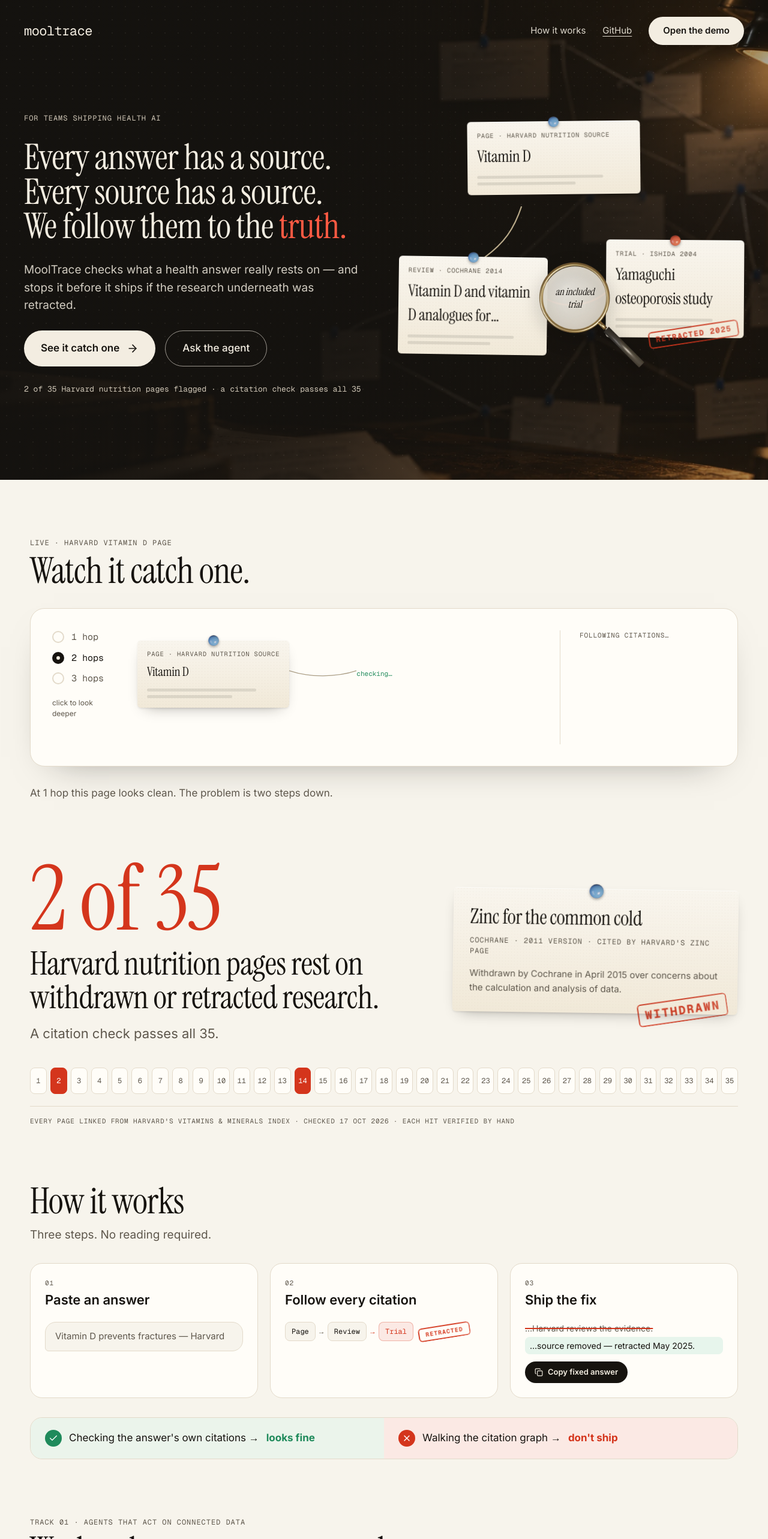
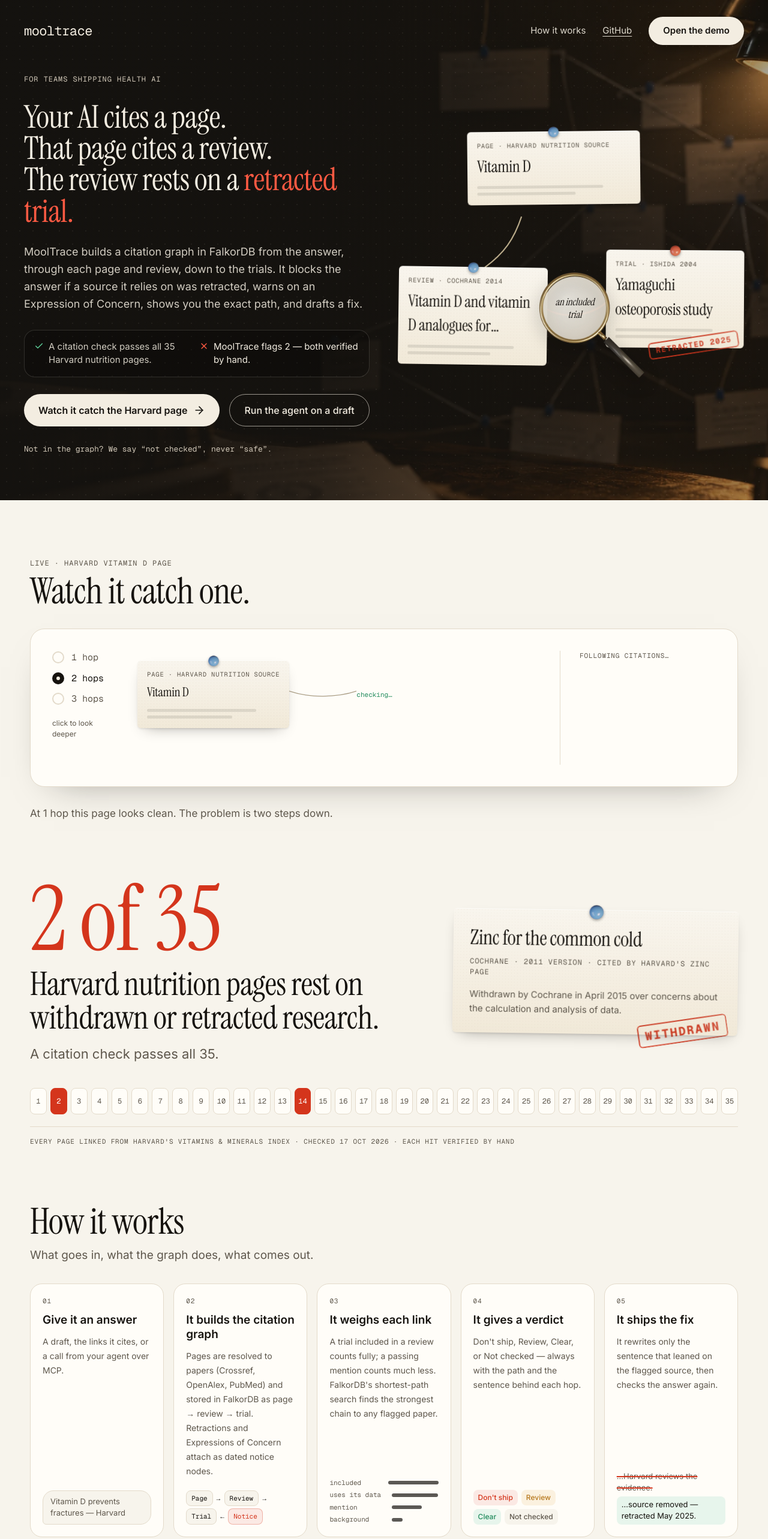
Before and after one commit to SidTheKid-dotcom/MoolTrace, a Next.js app in the folder web/: page / in a window 1280 px wide. Shown: the top 2566 px of the page at 60% size. Built offline with nearby package versions, Linux system fonts and the light colour scheme; no server answers.

Commit message:
Messaging: literal hero, citation-check contrast up front, buttons that say what they do, five-step how it works, 'Not checked' never 'safe'.

```diff
--- a/web/src/app/layout.tsx
+++ b/web/src/app/layout.tsx
@@ -25,9 +25,9 @@
 });
 
 export const metadata: Metadata = {
-  title: "MoolTrace — is your AI's answer resting on retracted research?",
+  title: "MoolTrace — don't ship health answers that rest on retracted research",
   description:
-    "MoolTrace follows every citation in a health answer — page → review → trial — and stops the answer if research underneath was retracted.",
+    "MoolTrace builds a citation graph in FalkorDB from a health answer down to the trials, blocks answers that rest on retracted research, and shows the exact path.",
 };
 
 export default function RootLayout({ children }: LayoutProps<"/">) {
--- a/web/src/components/app/app-shell.tsx
+++ b/web/src/components/app/app-shell.tsx
@@ -90,7 +90,6 @@
           <span>Not medical advice. An Expression of Concern is not a retraction. Clear is not a medical-accuracy check.</span>
           <a className="underline underline-offset-2" href={REPO_URL}>Code</a>
           <span title={MCP_URL} className="font-mono">MCP · /mcp</span>
-          <Link className="underline underline-offset-2" href="/classic">Classic view</Link>
         </footer>
       </div>
     </div>
--- a/web/src/components/app/check-tab.tsx
+++ b/web/src/components/app/check-tab.tsx
@@ -25,12 +25,12 @@
   block: { title: "Don't ship", icon: "✕", tile: "bg-rx-soft text-rx", text: "text-ink" },
   warn: { title: "Review before shipping", icon: "!", tile: "bg-amber-soft text-amber-x", text: "text-ink" },
   pass: { title: "Clear", icon: "✓", tile: "bg-clear-soft text-clear", text: "text-ink" },
-  empty: { title: "Not in the graph", icon: "?", tile: "bg-amber-soft text-amber-x", text: "text-ink" },
+  empty: { title: "Not checked", icon: "?", tile: "bg-amber-soft text-amber-x", text: "text-ink" },
 }
 
 function reasonLine(check: CheckResult, deciding: Reason | null, depth: number): string {
   const verdict = verdictOf(check)
-  if (verdict === "empty") return "No study is connected to this page. That is not proof it is safe."
+  if (verdict === "empty") return "Nothing in the graph connects this page to a study. That is not proof it is safe."
   if (verdict === "pass") return `No retraction or concern found within ${depth} hop${depth > 1 ? "s" : ""}.`
   const when = monthYear(deciding?.notice_date)
   const word = noticeWord(deciding?.notice_type)
--- a/web/src/components/landing.tsx
+++ b/web/src/components/landing.tsx
@@ -2,7 +2,7 @@
 
 /* eslint-disable @next/next/no-img-element */
 import Link from "next/link"
-import { ArrowRight, Check, Copy, X } from "lucide-react"
+import { ArrowRight, Check, X } from "lucide-react"
 import { useEffect, useRef, useState } from "react"
 import { IndexCard, Magnifier, Pin, Reveal, Stamp, Thread } from "@/components/board/board"
 import { EvidencePath } from "@/components/board/evidence-path"
@@ -64,26 +64,30 @@
         <div className="grid flex-1 items-center gap-12 py-12 lg:grid-cols-[1fr_1fr]">
           <div className="flex flex-col gap-7">
             <p className="font-label rise text-[12px] text-cream-2">For teams shipping health AI</p>
-            <h1 className="font-display rise text-[clamp(44px,4.6vw,80px)] leading-[0.98] lg:whitespace-nowrap" style={{ animationDelay: "80ms" }}>
-              Every answer has a source.
+            <h1 className="font-display rise text-[clamp(40px,4.1vw,70px)] leading-[1.0]" style={{ animationDelay: "80ms" }}>
+              Your AI cites a page.
               <br />
-              Every source has a source.
+              That page cites a review.
               <br />
-              We follow them to the <span className="text-[#ff5a43]">truth.</span>
+              The review rests on a <span className="text-[#ff5a43]">retracted trial.</span>
             </h1>
-            <p className="rise max-w-[560px] text-[19px] leading-[1.55] text-cream/85" style={{ animationDelay: "160ms" }}>
-              MoolTrace checks what a health answer really rests on — and stops it before it ships if the research underneath was retracted.
+            <p className="rise max-w-[600px] text-[18px] leading-[1.6] text-cream/85" style={{ animationDelay: "160ms" }}>
+              MoolTrace builds a citation graph in FalkorDB from the answer, through each page and review, down to the trials. It blocks the answer if a source it relies on was retracted, warns on an Expression of Concern, shows you the exact path, and drafts a fix.
             </p>
+            <div className="rise grid max-w-[600px] gap-2 rounded-2xl border border-cream/15 bg-black/25 p-4 text-[15px] sm:grid-cols-2" style={{ animationDelay: "200ms" }}>
+              <p className="flex items-start gap-2 text-cream/85"><Check className="mt-0.5 size-4 shrink-0 text-[#5fd39c]" /> A citation check passes all 35 Harvard nutrition pages.</p>
+              <p className="flex items-start gap-2 text-cream"><X className="mt-0.5 size-4 shrink-0 text-[#ff5a43]" /> MoolTrace flags 2 — both verified by hand.</p>
+            </div>
             <div className="rise flex flex-wrap gap-4" style={{ animationDelay: "240ms" }}>
-              <Link href="/app?preset=harvard-vitamin-d" className="inline-flex items-center gap-3 rounded-full bg-cream px-7 py-4 text-[17px] font-semibold text-ink transition hover:bg-white">
-                See it catch one <ArrowRight className="size-5" />
+              <Link href="/app?preset=harvard-vitamin-d" className="inline-flex items-center gap-2.5 rounded-full bg-cream px-6 py-3.5 text-[16px] font-semibold text-ink transition hover:bg-white">
+                Watch it catch the Harvard page <ArrowRight className="size-5" />
               </Link>
-              <Link href="/app?tab=agent" className="inline-flex items-center rounded-full border border-cream/60 px-7 py-4 text-[17px] font-medium text-cream transition hover:border-cream hover:bg-cream/5">
-                Ask the agent
+              <Link href="/app?tab=agent" className="inline-flex items-center rounded-full border border-cream/60 px-6 py-3.5 text-[16px] font-medium text-cream transition hover:border-cream hover:bg-cream/5">
+                Run the agent on a draft
               </Link>
             </div>
             <p className="rise font-mono text-[13px] text-cream-2" style={{ animationDelay: "320ms" }}>
-              2 of 35 Harvard nutrition pages flagged · a citation check passes all 35
+              Not in the graph? We say &ldquo;not checked&rdquo;, never &ldquo;safe&rdquo;.
             </p>
           </div>
           <HeroBoard />
@@ -268,39 +272,81 @@
 
 /* ---------- B5 · how it works ---------- */
 function HowItWorks() {
+  const steps = [
+    {
+      n: "01",
+      title: "Give it an answer",
+      body: "A draft, the links it cites, or a call from your agent over MCP.",
+      visual: <div className="rounded-2xl rounded-bl-sm border border-hair bg-paper px-3 py-2 text-[13px] text-ink-2">Vitamin D prevents fractures — Harvard</div>,
+    },
+    {
+      n: "02",
+      title: "It builds the citation graph",
+      body: "Pages are resolved to papers (Crossref, OpenAlex, PubMed) and stored in FalkorDB as page → review → trial. Retractions and Expressions of Concern attach as dated notice nodes.",
+      visual: (
+        <div className="flex flex-wrap items-center gap-1 font-mono text-[11px]">
+          <span className="rounded-md border border-hair bg-paper px-2 py-1">Page</span>→<span className="rounded-md border border-hair bg-paper px-2 py-1">Review</span>→
+          <span className="rounded-md border border-hair bg-paper px-2 py-1">Trial</span>←<span className="rounded-md border border-rx/30 bg-rx-soft px-2 py-1 text-rx">Notice</span>
+        </div>
+      ),
+    },
+    {
+      n: "03",
+      title: "It weighs each link",
+      body: "A trial included in a review counts fully; a passing mention counts much less. FalkorDB's shortest-path search finds the strongest chain to any flagged paper.",
+      visual: (
+        <div className="flex flex-col gap-1 font-mono text-[11px]">
+          {[["included", 100], ["uses its data", 85], ["mention", 55], ["background", 20]].map(([k, w]) => (
+            <div key={k} className="flex items-center gap-2">
+              <span className="w-24 text-ink-2">{k}</span>
+              <span className="h-1.5 rounded-full bg-ink/70" style={{ width: `${Number(w) * 0.9}px` }} />
+            </div>
+          ))}
+        </div>
+      ),
+    },
+    {
+      n: "04",
+      title: "It gives a verdict",
+      body: "Don't ship, Review, Clear, or Not checked — always with the path and the sentence behind each hop.",
+      visual: (
+        <div className="flex flex-wrap gap-1.5 text-[12px] font-medium">
+          <span className="rounded-md bg-rx-soft px-2 py-1 text-rx">Don&apos;t ship</span>
+          <span className="rounded-md bg-amber-soft px-2 py-1 text-amber-x">Review</span>
+          <span className="rounded-md bg-clear-soft px-2 py-1 text-clear">Clear</span>
+          <span className="rounded-md bg-paper px-2 py-1 text-ink-2">Not checked</span>
+        </div>
+      ),
+    },
+    {
+      n: "05",
+      title: "It ships the fix",
+      body: "It rewrites only the sentence that leaned on the flagged source, then checks the answer again.",
+      visual: (
+        <div className="text-[13px]">
+          <p className="text-ink-2 line-through decoration-rx decoration-2">…Harvard reviews the evidence.</p>
+          <p className="mt-1 rounded-md bg-clear-soft px-2 py-1">…source removed — retracted May 2025.</p>
+        </div>
+      ),
+    },
+  ]
   return (
     <section id="how" className="bg-paper px-6 pb-24 text-ink sm:px-10">
       <Reveal className="mx-auto flex max-w-[1180px] flex-col gap-8">
         <div>
           <h2 className="font-display text-[48px] leading-none sm:text-[60px]">How it works</h2>
-          <p className="mt-3 text-[19px] text-ink-2">Three steps. No reading required.</p>
+          <p className="mt-3 text-[19px] text-ink-2">What goes in, what the graph does, what comes out.</p>
         </div>
-        <div className="grid gap-5 md:grid-cols-3">
-          <div className="rounded-[20px] border border-hair bg-card-paper p-6">
-            <p className="font-label text-[11px] text-ink-2">01</p>
-            <p className="mt-1 text-[22px] font-semibold">Paste an answer</p>
-            <div className="mt-5 rounded-2xl rounded-bl-sm border border-hair bg-paper px-4 py-3 text-[15px] text-ink-2">Vitamin D prevents fractures — Harvard</div>
-          </div>
-          <div className="rounded-[20px] border border-hair bg-card-paper p-6">
-            <p className="font-label text-[11px] text-ink-2">02</p>
-            <p className="mt-1 text-[22px] font-semibold">Follow every citation</p>
-            <div className="mt-5 flex items-center gap-1 font-mono text-[12px]">
-              <span className="rounded-md border border-hair bg-paper px-2.5 py-1.5">Page</span>
-              <span className="text-ink-2">→</span>
-              <span className="rounded-md border border-hair bg-paper px-2.5 py-1.5">Review</span>
-              <span className="text-rx">→</span>
-              <span className="relative rounded-md border border-rx/30 bg-rx-soft px-2.5 py-1.5 text-rx">Trial</span>
-              <Stamp className="ml-1 text-[10px]">Retracted</Stamp>
-            </div>
-          </div>
-          <div className="rounded-[20px] border border-hair bg-card-paper p-6">
-            <p className="font-label text-[11px] text-ink-2">03</p>
-            <p className="mt-1 text-[22px] font-semibold">Ship the fix</p>
-            <p className="mt-5 text-[14px] text-ink-2 line-through decoration-rx decoration-2">…Harvard reviews the evidence.</p>
-            <p className="mt-1 rounded-md bg-clear-soft px-2 py-1 text-[14px]">…source removed — retracted May 2025.</p>
-            <span className="mt-3 inline-flex items-center gap-2 rounded-full bg-ink px-4 py-2 text-[13px] font-semibold text-cream"><Copy className="size-3.5" /> Copy fixed answer</span>
-          </div>
-        </div>
+        <ol className="grid gap-4 md:grid-cols-2 xl:grid-cols-5">
+          {steps.map((step) => (
+            <li key={step.n} className="flex flex-col gap-3 rounded-[20px] border border-hair bg-card-paper p-5">
+              <p className="font-label text-[11px] text-ink-2">{step.n}</p>
+              <p className="text-[19px] font-semibold leading-tight">{step.title}</p>
+              <p className="text-[14px] leading-6 text-ink-2">{step.body}</p>
+              <div className="mt-auto pt-2">{step.visual}</div>
+            </li>
+          ))}
+        </ol>
         <div className="grid overflow-hidden rounded-[20px] border border-hair md:grid-cols-2">
           <div className="flex items-center gap-3 bg-clear-soft/70 px-6 py-5 text-[17px]">
             <span className="grid size-7 place-items-center rounded-full bg-clear text-white"><Check className="size-4" /></span>
```
